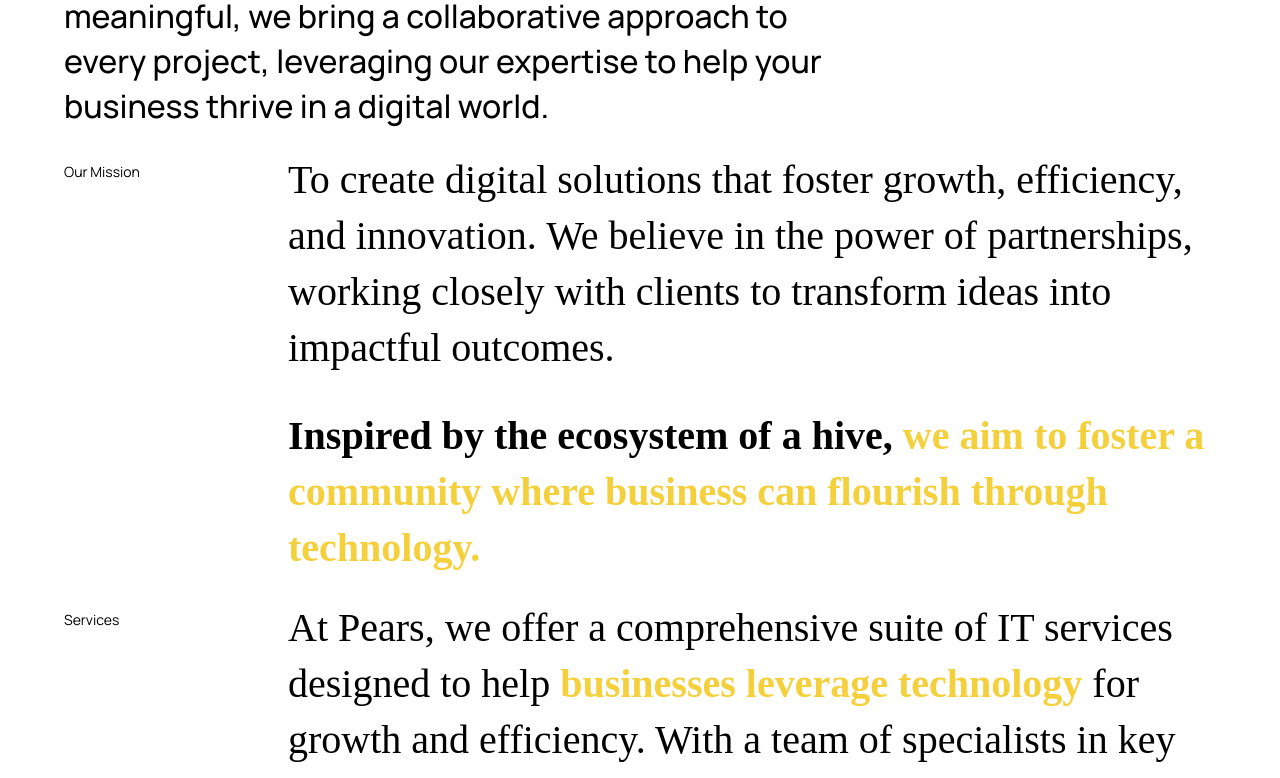
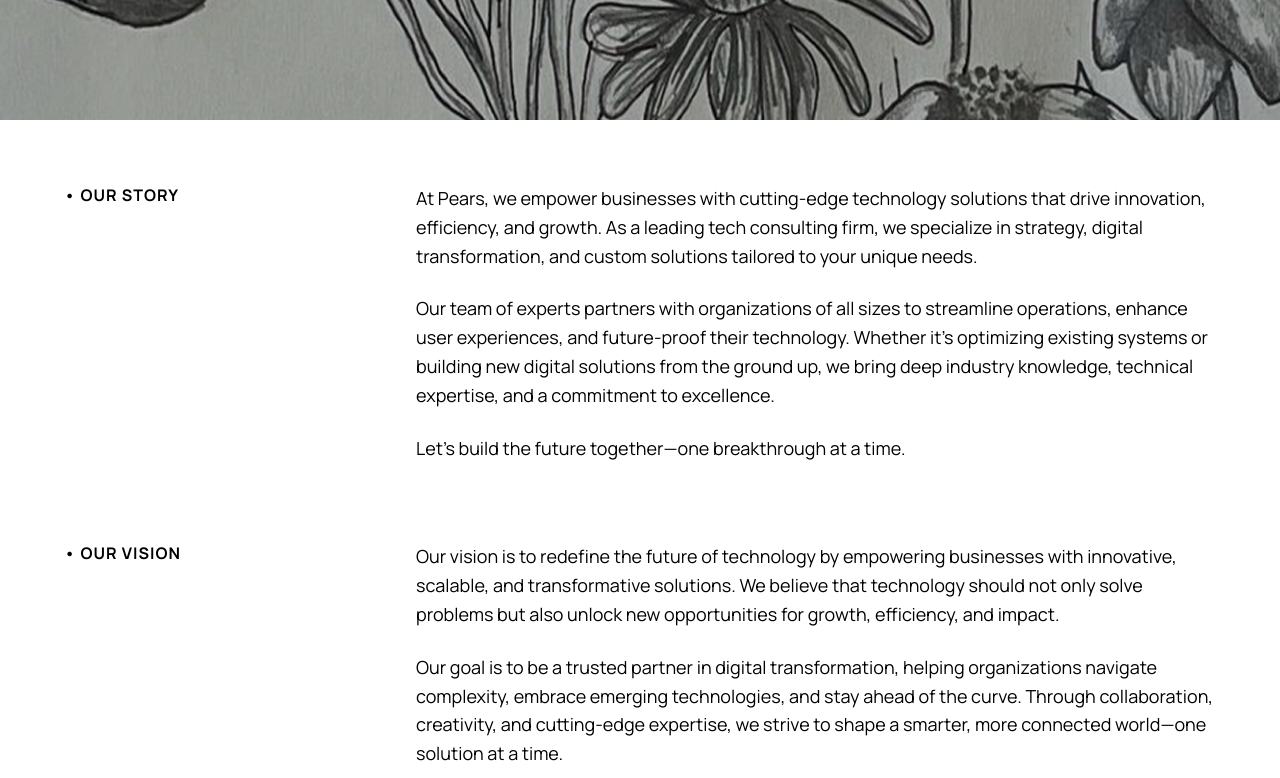
Before and after one commit to Pears-co-za/pears.co.za, a React (Create React App) app: page /about in a window 1280 px wide. Shown: the part 280-1058 px from the top of the page. Built offline with nearby package versions, Linux system fonts and the light colour scheme.

Commit message:
updated about page

```diff
--- a/src/components/pages/About.jsx
+++ b/src/components/pages/About.jsx
@@ -1,211 +1,143 @@
-import { StyledHomeContainer } from "../../styles/Home.styles";
-import FadeIn from "../common/FadeIn";
-import {ButtonCTA} from "../common/ButtonCTA";
+// About.js
+import React from "react";
+import Hero from "../layout/Hero";
 import {
-  AboutStyledDisplayHeading,
-  StyledHightlightText,
-  StyledColSections,
-  StyledAboutH1,
-  StyledAboutH2,
-  StyledH1SpacingSection,
-  StyledAboutSubheading,
-  StyledAboutSideHeading,
-  StyledAboutParagraphBreak,
-  StyledAboutContent,
-  Styled3ColSection,
-  StyledOurWorkH1,
-  StyledHightlightH2Text
+    StyledAboutContainer,
+    StyledQuoteSection,
+    StyledQuote,
+    StyledQuoteAuthor,
+    StyledSectionContainer,
+    StyledSectionTitle,
+    StyledSectionContent,
+    StyledSectionText,
+    StyledValueItem,
 } from "../../styles/About.styles";
 
 function About() {
-  return (
-    <StyledHomeContainer>
-      <div>
-        <FadeIn>
-          <StyledAboutSideHeading>Our Hive</StyledAboutSideHeading>
-          <AboutStyledDisplayHeading>
-            We Are
-            <StyledHightlightText> Pears.</StyledHightlightText>
-          </AboutStyledDisplayHeading>
-        </FadeIn>
+    return (
+        <>
+            <Hero
+                backgroundImage="/assets/about-hero-bg.png"
+                title="ABOUT US"
+                overlayOpacity={0.3}
+                fullHeight={false}
+            />
 
-        <FadeIn delay={250}>
-          <StyledAboutH2>
-            Just as
-            <StyledHightlightH2Text> bees </StyledHightlightH2Text>
-            work together to create something meaningful, we bring a
-            collaborative approach to every project, leveraging our expertise to
-            help your business thrive in a digital world.
-          </StyledAboutH2>
-        </FadeIn>
+            <StyledAboutContainer>
+                <StyledSectionContainer className="section-container">
+                    <StyledSectionTitle id="our-story">
+                        • OUR STORY
+                    </StyledSectionTitle>
+                    <StyledSectionContent className="section-content">
+                        <StyledSectionText>
+                            At Pears, we empower businesses with cutting-edge
+                            technology solutions that drive innovation,
+                            efficiency, and growth. As a leading tech consulting
+                            firm, we specialize in strategy, digital
+                            transformation, and custom solutions tailored to
+                            your unique needs.
+                        </StyledSectionText>
 
-        <FadeIn delay={200}>
-          <StyledColSections>
-            <StyledAboutSideHeading>Our Mission</StyledAboutSideHeading>
-            <StyledAboutH1>
-              To create digital solutions that foster growth, efficiency, and
-              innovation. We believe in the power of partnerships, working
-              closely with clients to transform ideas into impactful outcomes.
-              <StyledAboutParagraphBreak>
-                Inspired by the ecosystem of a hive,
-                <StyledHightlightText>
-                  {" "}
-                  we aim to foster a community where business can flourish
-                  through technology.
-                </StyledHightlightText>
-              </StyledAboutParagraphBreak>
-            </StyledAboutH1>
-          </StyledColSections>
-        </FadeIn>
+                        <StyledSectionText>
+                            Our team of experts partners with organizations of
+                            all sizes to streamline operations, enhance user
+                            experiences, and future-proof their technology.
+                            Whether it's optimizing existing systems or building
+                            new digital solutions from the ground up, we bring
+                            deep industry knowledge, technical expertise, and a
+                            commitment to excellence.
+                        </StyledSectionText>
 
-        <FadeIn delay={200}>
-          <StyledColSections>
-            <StyledAboutSideHeading>Services</StyledAboutSideHeading>
-            <StyledAboutH1>
-              At Pears, we offer a comprehensive suite of IT services designed
-              to help
-              <StyledHightlightText>
-                {" "}
-                businesses leverage technology{" "}
-              </StyledHightlightText>
-              for growth and efficiency. With a team of specialists in key areas
-              of digital transformation, we ensure that each solution is crafted
-              to meet the unique needs of our clients.
-              <FadeIn >
-                <StyledH1SpacingSection>
-                  Here's how we can help:
-                </StyledH1SpacingSection>
-                <FadeIn delay={250}>
-                  <StyledAboutSubheading>
-                    IT Consultancy & Advisory
-                  </StyledAboutSubheading>
-                  <StyledAboutContent>
-                    Guiding your digital transformation, system improvements,
-                    and technology strategy to ensure sustained growth.
-                  </StyledAboutContent>
-                </FadeIn>
+                        <StyledSectionText>
+                            Let's build the future together—one breakthrough at
+                            a time.
+                        </StyledSectionText>
+                    </StyledSectionContent>
+                </StyledSectionContainer>
 
-                <FadeIn delay={250}>
-                  <StyledAboutSubheading>UX & UI Design</StyledAboutSubheading>
-                  <StyledAboutContent>
-                    Creating user-centered designs that enhance functionality
-                    and reflect your brand's identity.
-                  </StyledAboutContent>
-                </FadeIn>
+                <StyledSectionContainer className="section-container">
+                    <StyledSectionTitle id="our-vision">
+                        • OUR VISION
+                    </StyledSectionTitle>
+                    <StyledSectionContent className="section-content">
+                        <StyledSectionText>
+                            Our vision is to redefine the future of technology
+                            by empowering businesses with innovative, scalable,
+                            and transformative solutions. We believe that
+                            technology should not only solve problems but also
+                            unlock new opportunities for growth, efficiency, and
+                            impact.
+                        </StyledSectionText>
 
-                <FadeIn delay={250}>
-                  <StyledAboutSubheading>
-                    Application Development
-                  </StyledAboutSubheading>
-                  <StyledAboutContent>
-                    Building customized web and mobile applications tailored to
-                    meet your business needs.
-                  </StyledAboutContent>
-                </FadeIn>
+                        <StyledSectionText>
+                            Our goal is to be a trusted partner in digital
+                            transformation, helping organizations navigate
+                            complexity, embrace emerging technologies, and stay
+                            ahead of the curve. Through collaboration,
+                            creativity, and cutting-edge expertise, we strive to
+                            shape a smarter, more connected world—one solution
+                            at a time.
+                        </StyledSectionText>
+                    </StyledSectionContent>
+                </StyledSectionContainer>
 
-                <FadeIn delay={250}>
-                  <StyledAboutSubheading>
-                    Project Management
-                  </StyledAboutSubheading>
-                  <StyledAboutContent>
-                    Ensuring projects are executed with efficiency,
-                    adaptability, and transparency for timely, successful
-                    delivery.
-                  </StyledAboutContent>
-                </FadeIn>
-              </FadeIn>
-            </StyledAboutH1>
-          </StyledColSections>
-        </FadeIn>
+                <StyledSectionContainer className="section-container">
+                    <StyledSectionTitle id="our-values">
+                        • OUR VALUES
+                    </StyledSectionTitle>
+                    <StyledSectionContent className="section-content">
+                        <StyledSectionText>
+                            Our values define who we are and how we operate.
+                            They guide our decisions, shape our culture, and
+                            drive us to deliver exceptional results for our
+                            clients.
+                        </StyledSectionText>
 
-        <FadeIn delay={200}>
-          <StyledColSections>
-            <StyledAboutSideHeading>How We Work</StyledAboutSideHeading>
-            <StyledAboutH1>
-              At
-              <StyledHightlightText> Pears </StyledHightlightText>
-              we believe that the best results come from working in harmony with
-              our clients. Our approach blends deep technical expertise with a
-              collaborative mindset, ensuring that each project is a true
-              <StyledHightlightText> partnership.</StyledHightlightText>
-              <FadeIn>
-              <FadeIn delay={200}>
-              <StyledAboutSubheading>
-                  01 Consultation & Discovery
-                </StyledAboutSubheading>
-                <StyledAboutContent>
-                  Every project starts with an in-depth consultation to
-                  understand your business needs, challenges, and goals. We take
-                  the time to learn about your vision, ensuring our approach
-                  aligns with your objectives from the outset.
-                </StyledAboutContent>
-              </FadeIn>
-              <FadeIn delay={200}>
-              <StyledAboutSubheading>
-                  02 Agile Development & Design
-                </StyledAboutSubheading>
-                <StyledAboutContent>
-                  We believe flexibility is essential in the digital world.
-                  Using agile methodology, we approach projects in stages,
-                  allowing for ongoing feedback, adaptations, and refinements.
-                </StyledAboutContent>
-              </FadeIn>
-              <FadeIn delay={200}>
-              <StyledAboutSubheading>
-                  03 Quality Assurance & Testing
-                </StyledAboutSubheading>
-                <StyledAboutContent>
-                  Every solution we create is rigorously tested to ensure it
-                  performs optimally and meets high standards of quality and
-                  security. Our QA team conducts thorough testing to identify
-                  and resolve any issues, delivering a polished product that's
-                  ready to launch.
-                </StyledAboutContent>
-              </FadeIn>
-              <FadeIn delay={200}>
-              <StyledAboutSubheading>
-                  04 Launch & Continuous Support
-                </StyledAboutSubheading>
-                <StyledAboutContent>
-                  After a successful launch, our partnership doesn't end. We
-                  provide continuous support, including maintenance, updates,
-                  and any future enhancements you may need. Our goal is to help
-                  your business grow by providing dependable, long-term IT
-                  solutions.
-                </StyledAboutContent>
-              </FadeIn>
+                        <StyledValueItem>
+                            <strong>Innovation</strong> – We embrace creativity
+                            and forward-thinking to develop cutting-edge
+                            solutions that solve real-world challenges.
+                        </StyledValueItem>
 
-              </FadeIn>
-            </StyledAboutH1>
-          </StyledColSections>
-        </FadeIn>
+                        <StyledValueItem>
+                            <strong>Collaboration</strong> – Success is built on
+                            teamwork. We work closely with our clients and
+                            partners to create meaningful and lasting impact.
+                        </StyledValueItem>
 
-        <FadeIn delay={200}>
-          <Styled3ColSection>
-            <StyledAboutSideHeading>Designing Success</StyledAboutSideHeading>
-            <StyledOurWorkH1>
-              Our projects are designed to build not only innovative solutions
-              but also lasting partnerships with our clients. Our team
-              approaches each project like crafting a digital ecosystem, where
-              every element works together seamlessly to achieve growth and
-              resilience. Explore our
-              <StyledHightlightText>
-                {" "}
-                past work to see how we bring these ideas to life and pollinate
-                digital success across industries.
-              </StyledHightlightText>
-            </StyledOurWorkH1>
-            <ButtonCTA to="/about">Our Work</ButtonCTA>
-          </Styled3ColSection>
-        </FadeIn>
+                        <StyledValueItem>
+                            <strong>Integrity</strong> – Transparency, honesty,
+                            and ethical practices are at the core of everything
+                            we do. We build trust through our actions.
+                        </StyledValueItem>
 
-        <FadeIn delay={200}>
+                        <StyledValueItem>
+                            <strong>Excellence</strong> – We are committed to
+                            delivering high-quality solutions that exceed
+                            expectations and drive measurable results.
+                        </StyledValueItem>
 
+                        <StyledValueItem>
+                            <strong>Customer-Centric Approach</strong> – Our
+                            clients' success is our success. We prioritize their
+                            needs and tailor solutions to help them achieve
+                            their goals.
+                        </StyledValueItem>
+                    </StyledSectionContent>
+                </StyledSectionContainer>
 
-        </FadeIn>
-      </div>
-    </StyledHomeContainer>
-  );
+                <StyledQuoteSection>
+                    <StyledQuote>
+                        "The bee is more honored than other animals, not because
+                        she labors, but because she labors for others."
+                    </StyledQuote>
+                    <StyledQuoteAuthor>
+                        – Saint John Chrysostom
+                    </StyledQuoteAuthor>
+                </StyledQuoteSection>
+            </StyledAboutContainer>
+        </>
+    );
 }
 
 export default About;
--- a/src/styles/About.styles.js
+++ b/src/styles/About.styles.js
@@ -1,20 +1,100 @@
+// About.styles.js
 import styled from "styled-components";
 import { colors } from "../constants";
 
 export const StyledAboutContainer = styled.div`
-  padding: 2rem 4rem;
     max-width: 1280px;
     margin: 0 auto;
+    padding: 4rem 4rem;
 
     @media (max-width: 768px) {
-    padding: 1.5rem 2rem;
+        padding: 3rem 2rem;
     }
 
     @media (max-width: 480px) {
-    padding: 1rem;
+        padding: 2rem 1rem;
     }
 `;
 
+export const StyledSectionContainer = styled.div`
+    display: flex;
+    gap: 4rem;
+    margin-bottom: 5rem;
+
+    @media (max-width: 768px) {
+        flex-direction: column;
+        gap: 1.5rem;
+        margin-bottom: 3rem;
+    }
+`;
+
+export const StyledSectionTitle = styled.h2`
+    flex: 0 0 25%;
+    font-size: 1rem;
+    font-weight: 700;
+    text-transform: uppercase;
+    letter-spacing: 1px;
+    align-self: flex-start;
+
+    @media (max-width: 768px) {
+        margin-bottom: 0.5rem;
+        text-align: center;
+    }
+`;
+
+export const StyledSectionContent = styled.div`
+    flex: 1;
+`;
+
+export const StyledSectionText = styled.p`
+    font-size: 1.125rem;
+    line-height: 1.6;
+    margin-bottom: 1.5rem;
+
+    &:last-child {
+        margin-bottom: 0;
+    }
+`;
+
+export const StyledValueItem = styled.p`
+    font-size: 1.125rem;
+    line-height: 1.6;
+    margin-bottom: 1.5rem;
+
+    strong {
+        font-weight: 600;
+    }
+`;
+
+export const StyledQuoteSection = styled.div`
+    text-align: center;
+    margin: 6rem 0;
+    padding: 0 2rem;
+
+    @media (max-width: 768px) {
+        margin: 4rem 0;
+    }
+`;
+
+export const StyledQuote = styled.blockquote`
+    font-size: 2rem;
+    line-height: 1.4;
+    font-style: italic;
+    max-width: 80%;
+    margin: 0 auto 1rem;
+
+    @media (max-width: 768px) {
+        font-size: 1.5rem;
+        max-width: 100%;
+    }
+`;
+
+export const StyledQuoteAuthor = styled.cite`
+    font-size: 1.25rem;
+    font-style: normal;
+`;
+
+// Keep these existing styles for compatibility
 export const AboutStyledDisplayHeading = styled.h1`
     font-size: 4rem;
     font-weight: normal;
@@ -42,10 +122,6 @@
     color: ${colors.yellow};
     font-family: maitree;
     font-size: 2.5rem;
-`;
-
-export const Styled = styled.span`
-  color: ${colors.yellow};
 `;
 
 export const StyledAboutH1 = styled.h1`
@@ -83,6 +159,7 @@
         text-align: left;
     }
 `;
+
 export const StyledColSections = styled.div`
     margin-top: 1.5rem;
     display: flex;
```
Also changed, not shown: public/assets/about-hero-bg.png (added). Lines whose indentation alone changed are shown as unchanged.
